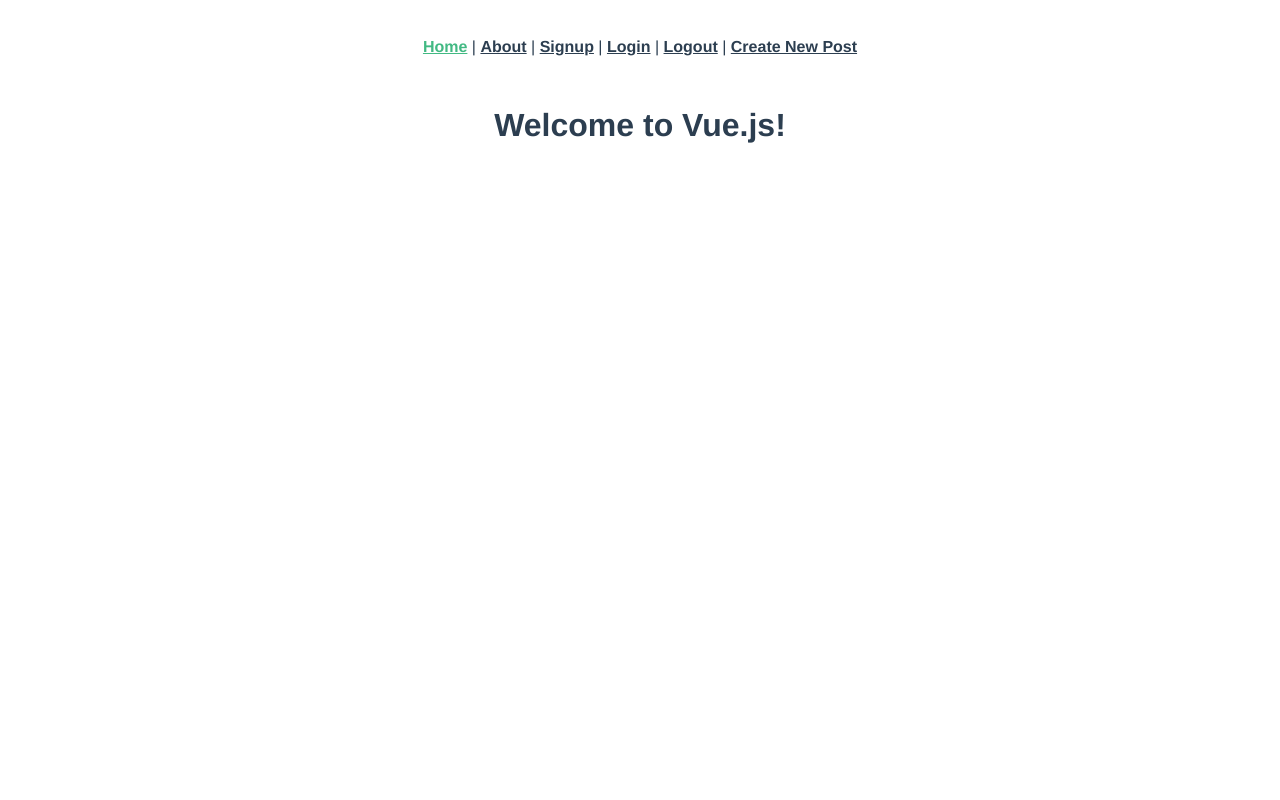
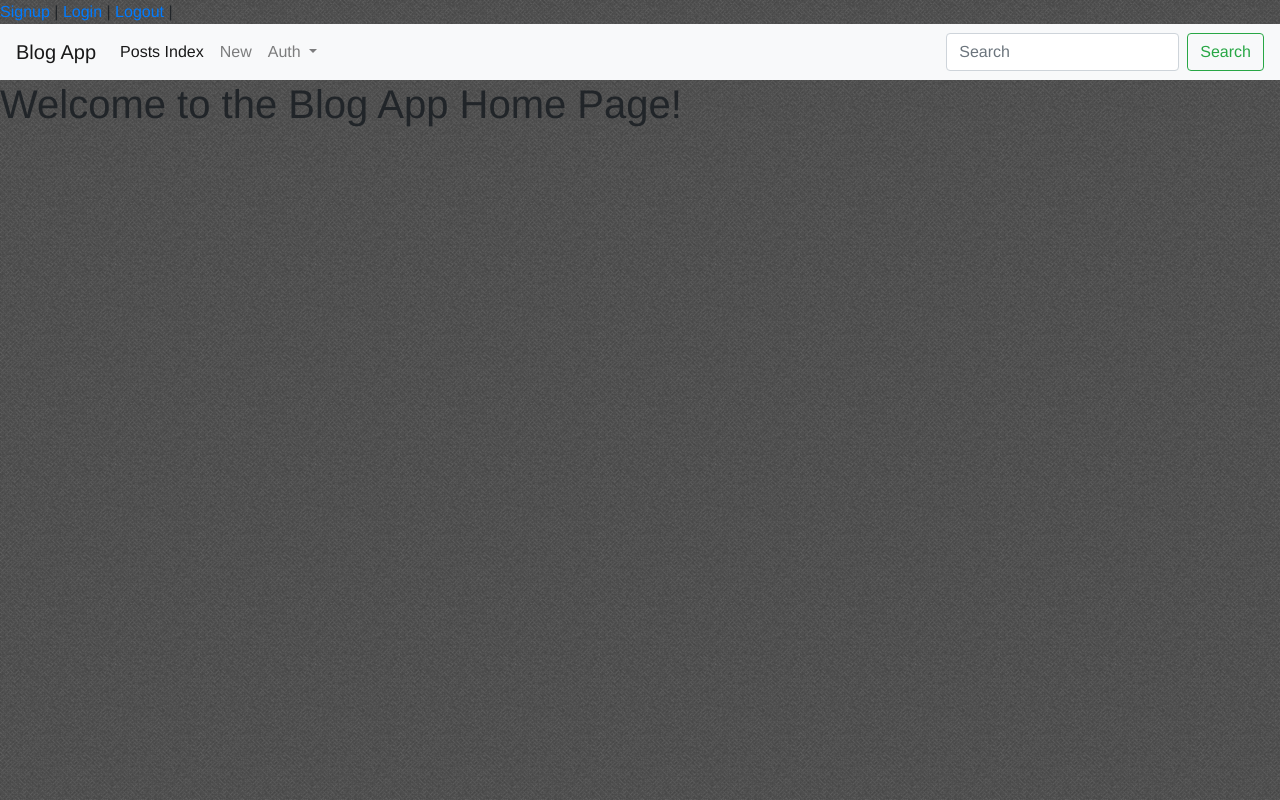
Before and after one commit to rwas2505/blog_front_end_app, a Vue app: page / in a window 1280 px wide. Built offline with nearby package versions, Linux system fonts and the light colour scheme.

Commit message:
install bootstrap via npm, add navbar, add bootstrap cards to /posts

```diff
--- a/package.json
+++ b/package.json
@@ -8,7 +8,10 @@
   },
   "dependencies": {
     "axios": "^0.19.2",
+    "bootstrap": "^4.4.1",
     "core-js": "^3.6.4",
+    "jquery": "^3.5.0",
+    "popper.js": "^1.16.1",
     "vue": "^2.6.11",
     "vue-router": "^3.1.6"
   },
--- a/src/App.vue
+++ b/src/App.vue
@@ -1,36 +1,57 @@
 <template>
   <div id="app">
     <div id="nav">
-      <router-link to="/">Home</router-link> |
-      <router-link to="/about">About</router-link> |
+      <!-- <router-link to="/">Home</router-link> | -->
+      <!-- <router-link to="/about">About</router-link> | -->
       <router-link to="/signup">Signup</router-link> |
       <router-link to="/login">Login</router-link> |
       <router-link to="/logout">Logout</router-link> |
-      <router-link to="/posts/new">Create New Post</router-link>
+      <!-- <router-link to="/posts/new">Create New Post</router-link> -->
     </div>
+    <nav class="navbar navbar-expand-lg navbar-light bg-light">
+      <a class="navbar-brand" href="/">Blog App</a>
+      <button class="navbar-toggler" type="button" data-toggle="collapse" data-target="#navbarSupportedContent" aria-controls="navbarSupportedContent" aria-expanded="false" aria-label="Toggle navigation">
+        <span class="navbar-toggler-icon"></span>
+      </button>
+
+      <div class="collapse navbar-collapse" id="navbarSupportedContent">
+        <ul class="navbar-nav mr-auto">
+          <li class="nav-item active">
+            <a class="nav-link" href="/posts">Posts Index <span class="sr-only">(current)</span></a>
+          </li>
+          <li class="nav-item">
+            <a class="nav-link" href="/posts/new">New</a>
+          </li>
+          <li class="nav-item dropdown">
+            <a class="nav-link dropdown-toggle" href="#" id="navbarDropdown" role="button" data-toggle="dropdown" aria-haspopup="true" aria-expanded="false">
+              Auth
+            </a>
+            <div class="dropdown-menu" aria-labelledby="navbarDropdown">
+              <a class="dropdown-item" href="/login">Login</a>
+              <a class="dropdown-item" href="/logout">Logout</a>
+              <div class="dropdown-divider"></div>
+              <a class="dropdown-item" href="/signup">SignUp</a>
+            </div>
+          </li>
+          <!-- <li class="nav-item">
+            <a class="nav-link disabled" href="#" tabindex="-1" aria-disabled="true">Disabled</a>
+          </li> -->
+        </ul>
+        <form class="form-inline my-2 my-lg-0">
+          <input class="form-control mr-sm-2" type="search" placeholder="Search" aria-label="Search">
+          <button class="btn btn-outline-success my-2 my-sm-0" type="submit">Search</button>
+        </form>
+      </div>
+    </nav>
     <router-view/>
   </div>
 </template>
 
 <style>
-#app {
-  font-family: Avenir, Helvetica, Arial, sans-serif;
-  -webkit-font-smoothing: antialiased;
-  -moz-osx-font-smoothing: grayscale;
-  text-align: center;
-  color: #2c3e50;
-}
-
-#nav {
-  padding: 30px;
-}
-
-#nav a {
-  font-weight: bold;
-  color: #2c3e50;
-}
-
-#nav a.router-link-exact-active {
-  color: #42b983;
-}
+  #app {
+    font-family: Avenir, Helvetica, Arial, sans-serif;
+  }
+  body {
+    background-image: url('./assets/tweed.png')
+  }
 </style>
--- a/src/views/Home.vue
+++ b/src/views/Home.vue
@@ -13,7 +13,7 @@ import axios from "axios";
 export default {
   data: function() {
     return {
-      message: "Welcome to Vue.js!"
+      message: "Welcome to the Blog App Home Page!"
     };
   },
   created: function() {},
--- a/src/views/PostsIndex.vue
+++ b/src/views/PostsIndex.vue
@@ -2,10 +2,18 @@
   <div class="home">
     <h1>{{ message }}</h1>
     <div v-for="post in posts">
-      <p>id: {{ post.id }}</p>
+      <!-- <p>id: {{ post.id }}</p>
       <p>title: <a v-bind:href="`/posts/${post.id}`">{{ post.title }}</a></p>
       <p>body: {{ post.body }}</p>
-      <img v-bind:src="post.image">
+      <img v-bind:src="post.image"> -->
+      <div class="card" style="width: 28rem;">
+        <img v-bind:src="post.image">
+        <div class="card-body">
+          <h5 class="card-title">Title: <a v-bind:href="`/posts/${post.id}`">{{ post.title }}</a></h5>
+          <p class="card-text">Body: {{ post.body }}</p>
+          <!-- <a href="#" class="btn btn-primary">Go somewhere</a> -->
+        </div>
+      </div>
       <hr>
       <hr>
     </div>
```
Also changed, not shown: src/main.js (+5 -3 lines), src/assets/tweed.png (added), 1 other file (tests, documents, lock files or other folders).
